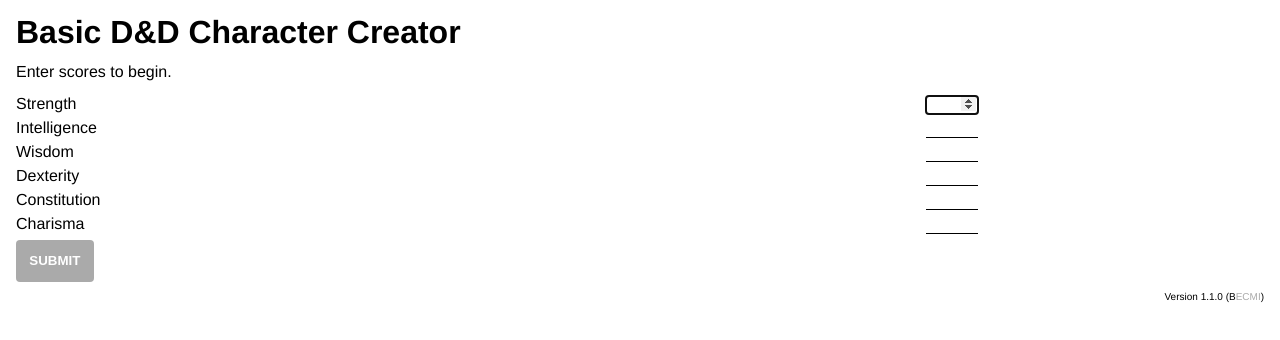
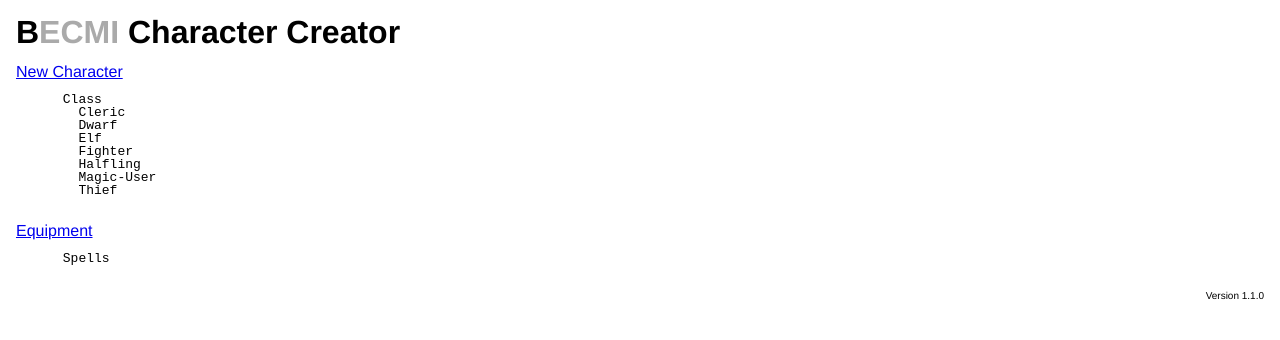
Before and after one commit to jkrayer/basic-character, a Vue app: page /basic in a window 1280 px wide. Shown: the top 340 px of the page. Built offline with nearby package versions, Linux system fonts and the light colour scheme.

Commit message:
New Home Page Skeleton

```diff
--- a/src/views/Home.vue
+++ b/src/views/Home.vue
@@ -1,72 +1,27 @@
 <template>
   <div>
-    <h1>Basic D&amp;D Character Creator</h1>
-    <div v-if="scores.length === 0">
-      <p class="mb1">{{ message }}</p>
-      <ScoreForm
-        @scoresError="handleScoresError"
-        @scores="handleScores"
-      />
-    </div>
-    <div v-if="scores.length > 0">
-      <table>
-        <thead>
-          <tr>
-            <td></td>
-            <th>Score</th>
-            <th>Modifier</th>
-          </tr>
-        </thead>
-        <tbody>
-          <tr
-            v-for="score in scores"
-            :key="score[0]"
-          >
-            <th class="txt-left weight-400">{{ score[0] }}</th>
-            <td class="txt-center">{{ score[1] }}</td>
-            <td>{{ (score[2] > 0 ? '+' : '') + score[2] }}</td>
-          </tr>
-        </tbody>
-      </table>
-      <button
-        type="button"
-        class="bg-blue txt-white weight-700 caps pad1 br"
-        @click="listClasses"
-      >
-        List Classes
-      </button>
-    </div>
-    <p class="txt-smaller txt-right mt1">Version 1.1.0 (B<span class="txt-gray">ECMI</span>)</p>
+    <h1>B<span class="txt-gray">ECMI</span> Character Creator</h1>
+    <router-link :to="{ name: 'create-character' }">New Character</router-link>
+    <pre>
+      Class
+        Cleric
+        Dwarf
+        Elf
+        Fighter
+        Halfling
+        Magic-User
+        Thief
+    </pre>
+    <router-link :to="{ name: 'equipment' }">Equipment</router-link>
+    <pre>
+      Spells
+    </pre>
+    <p class="txt-smaller txt-right mt1">Version 1.1.0</p>
   </div>
 </template>
 
 <script>
-  import ScoreForm from '@/components/ScoreForm';
-
   export default {
-    name: 'home',
-    components: {
-      ScoreForm
-    },
-    data() {
-      return {
-        message: 'Enter scores to begin.',
-        scores: []
-      }
-    },
-    methods: {
-      handleScoresError(response) {
-        this.message = response.message;
-      },
-      handleScores(response) {
-        this.scores = response.scores;
-      },
-      listClasses() {
-        this.$router.push({
-          path: '/basic/characters',
-          query: this.scores.reduce((acc, score) => (acc[score[0]] = score[1], acc), {})
-        });
-      }
-    }
+    name: 'home-view'
   }
 </script>
```
